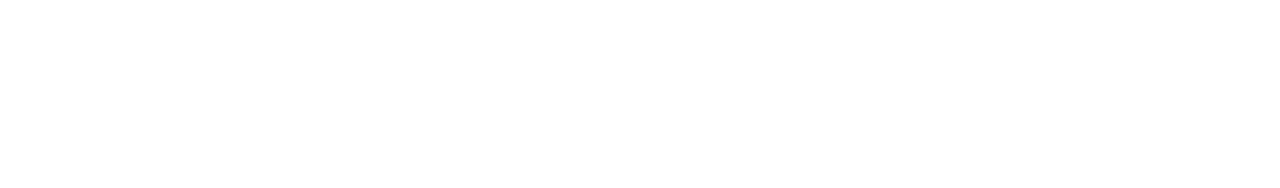
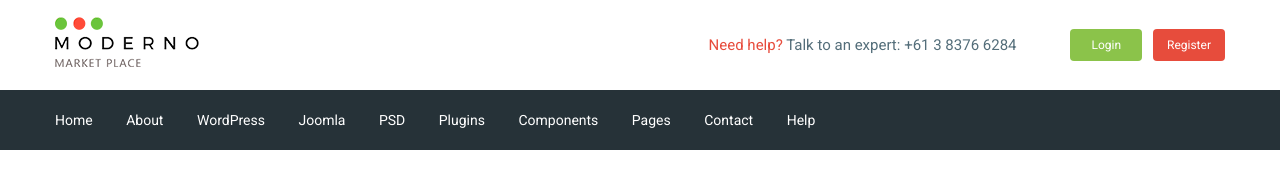
Before and after one commit to re2mp5ij/Moderno, a plain HTML site: page index.html in a window 1280 px wide. Drawn offline with nearby package versions, Linux system fonts and the light colour scheme; files that its build step writes are made by us from their sources.

Commit message:
added header

```diff
--- a/index.html
+++ b/index.html
@@ -3,11 +3,71 @@
   <head>
     <meta charset="UTF-8" />
     <meta name="viewport" content="width=device-width, initial-scale=1.0" />
-    <title>Waxom</title>
+    <title>Moderno</title>
     <link rel="stylesheet" href="css/normalize.css" />
     <link rel="stylesheet" href="css/style.css" />
   </head>
   <body>
+    <header class="header">
+      <div class="header__top">
+        <div class="container">
+          <div class="header__top-inner">
+            <div class="header__logo">
+              <a href="#"><img src="images/logo.webp" alt="" /></a>
+            </div>
+            <div class="header__text">
+              <a href="#"><span>Need help?</span></a> Talk to an expert:
+              <a class="header__phone" href="tel:61383766284"
+                >+61 3 8376 6284</a
+              >
+            </div>
+            <div class="header__box">
+              <a class="basket" href="#"></a>
+              <a class="header__btn header__btn-login" href="#">Login</a>
+              <a class="header__btn header__btn-register" href="#">Register</a>
+            </div>
+          </div>
+        </div>
+      </div>
+      <div class="header__menu">
+        <div class="container">
+          <nav class="menu">
+            <ul class="menu__list">
+              <li>
+                <a href="#">Home</a>
+              </li>
+              <li>
+                <a href="#">About</a>
+              </li>
+              <li>
+                <a href="#">WordPress</a>
+              </li>
+              <li>
+                <a href="#">Joomla</a>
+              </li>
+              <li>
+                <a href="#">PSD</a>
+              </li>
+              <li>
+                <a href="#">Plugins</a>
+              </li>
+              <li>
+                <a href="#">Components</a>
+              </li>
+              <li>
+                <a href="#">Pages</a>
+              </li>
+              <li>
+                <a href="#">Contact</a>
+              </li>
+              <li>
+                <a href="#">Help</a>
+              </li>
+            </ul>
+          </nav>
+        </div>
+      </div>
+    </header>
     <script src="https://ajax.googleapis.com/ajax/libs/jquery/3.5.1/jquery.min.js"></script>
     <script src="js/main.js"></script>
   </body>
--- /dev/null
+++ b/sass/_global.sass
@@ -0,0 +1,30 @@
+html
+  box-sizing : border-box
+
+*,
+*::before,
+*::after
+  box-sizing : inherit
+
+body
+  font-family : 'Roboto', sans-serif
+  font-weight : 400
+  font-size : 15px
+  line-height : 24px
+  color : $text
+
+a
+  display: inline-block
+  text-decoration : none
+  color: inherit
+
+ul,
+li
+  margin: 0
+  padding: 0
+  list-style : none
+
+.container
+  max-width : 1200px
+  margin: 0 auto
+  padding: 0 15px
--- /dev/null
+++ b/sass/_vars.sass
@@ -0,0 +1,4 @@
+$text: #546e7a
+$dark: #263238
+$green: #8bc34a
+$red: #e74c3c
--- a/sass/style.sass
+++ b/sass/style.sass
@@ -0,0 +1,48 @@
+@import url('https://fonts.googleapis.com/css2?family=Roboto:wght@400;500;700&display=swap')
+@import 'vars'
+@import 'global'
+
+.header
+    &__top
+
+    &__top-inner
+      display: flex
+      justify-content : space-between
+      align-items : center
+      height: 90px
+
+    &__text
+      margin-left : auto
+      margin-right : 50px
+      span
+        color: $red
+    &__btn
+      padding: 9px
+      width: 72px
+      border-radius : 4px
+      text-align : center
+      font-size : 12px
+      line-height : normal
+      color: #fff
+      &-login
+        background-color : $green
+      &-register
+        background-color : $red
+        margin-left : 7px
+
+    &__menu
+      background-color : $dark
+      .menu
+        height: 60px
+        display: flex
+        align-items : center
+        color: #fff
+        font-size : 14px
+        &__list
+          li
+            display: inline-block
+            & + li
+              margin-left : 30px
+
+
+.basket
```
Also changed, not shown: css/style.css (added), images/logo.webp (added), 1 other file.
